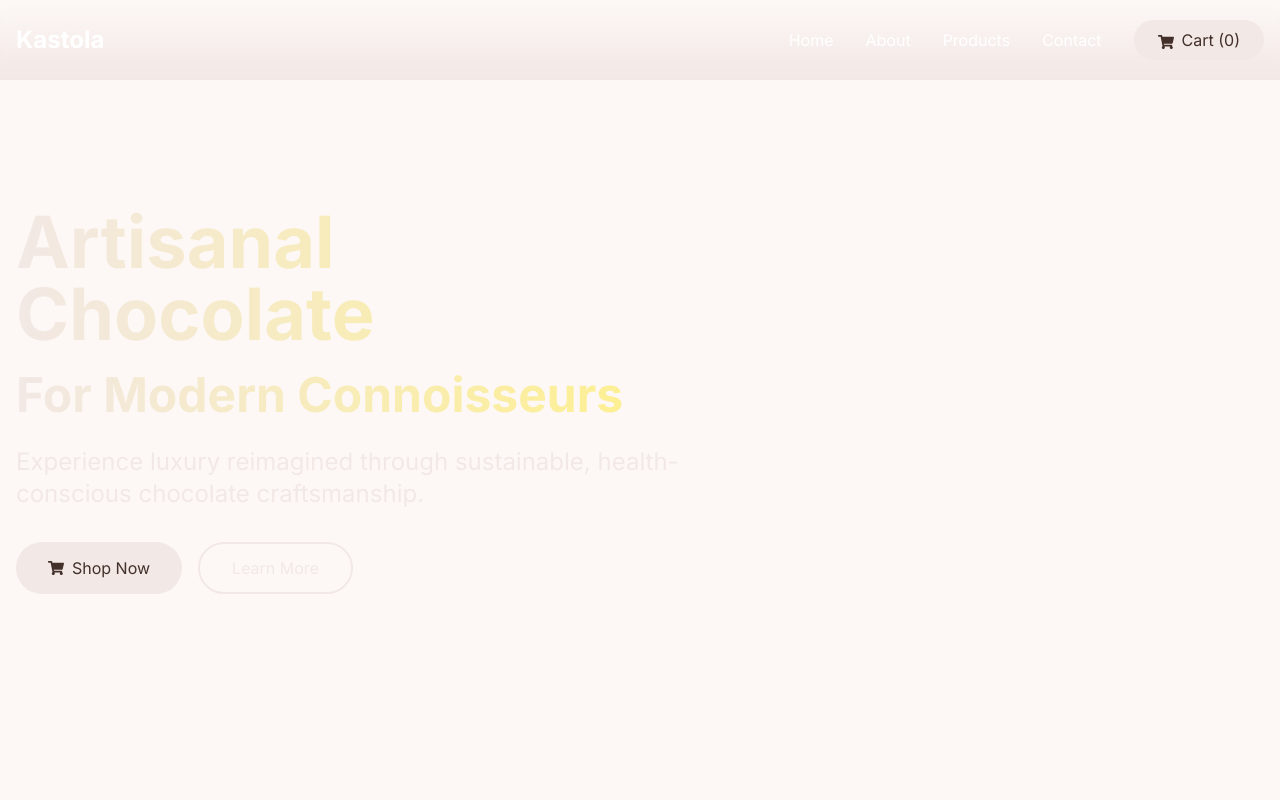
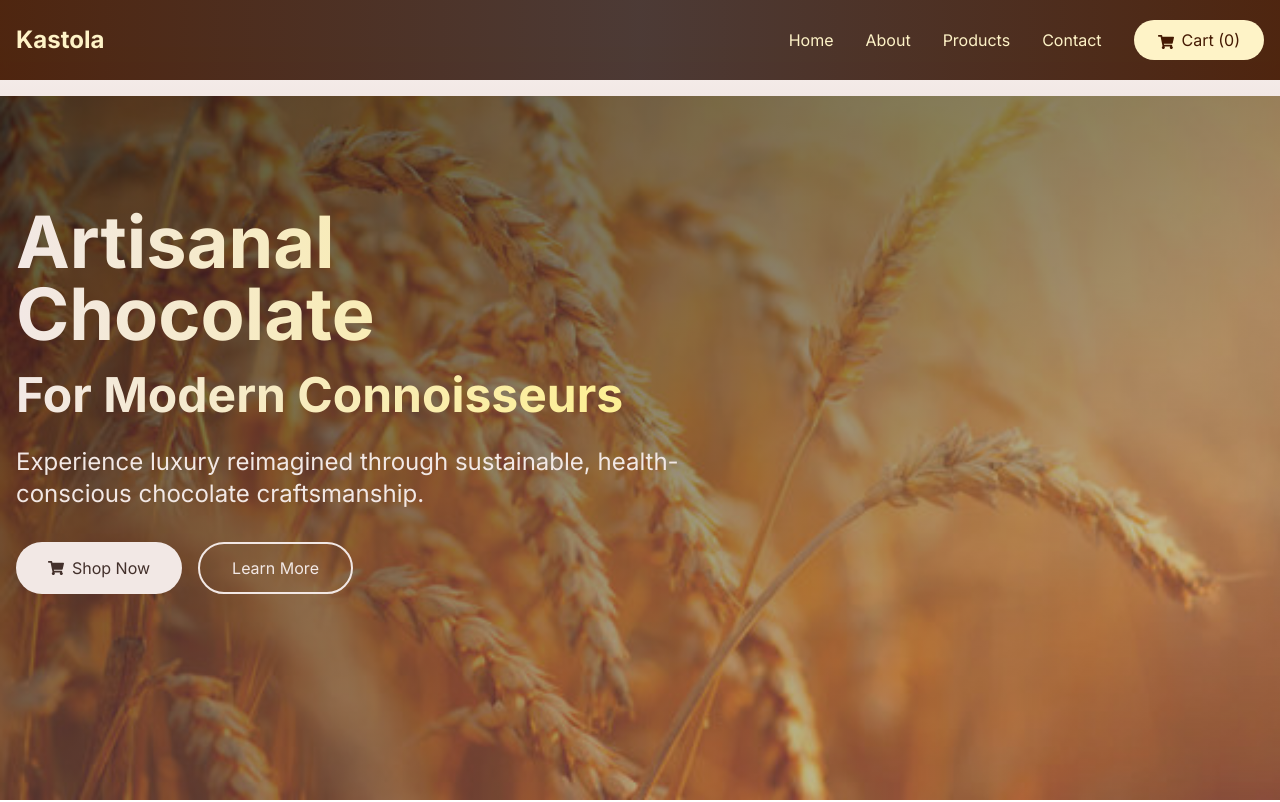
Before and after one commit to Akilalochana/Chocolate-website-project, a React (Vite) app: page / in a window 1280 px wide. Shown: the top 802 px of the page. Built offline with nearby package versions, Linux system fonts and the light colour scheme.

Commit message:
add images

```diff
--- a/src/components/home/Hero.jsx
+++ b/src/components/home/Hero.jsx
@@ -11,11 +11,12 @@ function Hero() {
         {/* Main background image */}
         <div
           className="absolute inset-0 bg-cover bg-center"
-          style={{ backgroundImage: `url('/images/chocolate-bg.jpg')` }}
+          style={{ backgroundImage: `url('/images/wheat.jpg')` }}
         />
 
-        {/* Gradient overlay */}
-        <div className="absolute inset-0 bg-gradient-to-br from-brown-950/90 via-brown-900/85 to-brown-800/80" />
+        {/* Gradient overlay - adjusted for better visibility with your image */}
+        <div className="absolute inset-0 bg-gradient-to-br from-black/70 via-brown-900/60 to-brown-800/20" />
+
       </div>
 
       {/* Content */}
@@ -51,9 +52,9 @@ function Hero() {
         </motion.div>
       </div>
 
-      {/* Decorative elements */}
-      <div className="absolute bottom-0 left-0 right-0 h-32 bg-gradient-to-t from-brown-950 to-transparent z-10" />
-      <div className="absolute top-0 left-0 right-0 h-20 bg-gradient-to-b from-brown-950 to-transparent z-10" />
+      {/* Enhanced decorative elements for better transition with your image */}
+      <div className="absolute bottom-0 left-0 right-0 h-40 bg-gradient-to-t from-brown-950 to-transparent z-10" />
+      <div className="absolute top-0 left-0 right-0 h-24 bg-gradient-to-b from-brown-950 to-transparent z-10" />
     </section>
   );
 }
--- a/src/components/layout/Navbar.jsx
+++ b/src/components/layout/Navbar.jsx
@@ -12,11 +12,11 @@ function Navbar() {
   ];
 
   return (
-    <nav className="fixed w-full z-50 bg-brown-950/90 backdrop-blur-sm">
+    <nav className="fixed w-full z-50 bg-gradient-to-r from-amber-950/95 via-brown-900/95 to-amber-950/95 backdrop-blur-sm">
       <div className="container mx-auto px-4">
         <div className="flex justify-between items-center h-20">
           {/* Logo */}
-          <a href="#home" className="text-2xl font-bold text-white">
+          <a href="#home" className="text-2xl font-bold text-amber-100">
             Kastola
           </a>
 
@@ -26,12 +26,12 @@ function Navbar() {
               <a
                 key={item.label}
                 href={item.href}
-                className="text-white hover:text-brown-100 transition-colors"
+                className="text-amber-100 hover:text-amber-300 transition-colors"
               >
                 {item.label}
               </a>
             ))}
-            <button className="bg-brown-100 text-brown-900 px-6 py-2 rounded-full hover:bg-white transition-colors">
+            <button className="bg-amber-100 text-amber-950 px-6 py-2 rounded-full hover:bg-amber-200 transition-colors">
               <FaShoppingCart className="inline-block mr-2" />
               Cart (0)
             </button>
@@ -39,7 +39,7 @@ function Navbar() {
 
           {/* Mobile Menu Button */}
           <button
-            className="md:hidden text-white"
+            className="md:hidden text-amber-100"
             onClick={() => setIsOpen(!isOpen)}
           >
             {isOpen ? <FaTimes size={24} /> : <FaBars size={24} />}
@@ -54,14 +54,14 @@ function Navbar() {
                 <a
                   key={item.label}
                   href={item.href}
-                  className="block px-3 py-2 text-white hover:bg-brown-800 rounded-md"
+                  className="block px-3 py-2 text-amber-100 hover:bg-amber-900/50 rounded-md"
                   onClick={() => setIsOpen(false)}
                 >
                   {item.label}
                 </a>
               ))}
               <button
-                className="w-full text-left px-3 py-2 text-white hover:bg-brown-800 rounded-md"
+                className="w-full text-left px-3 py-2 text-amber-100 hover:bg-amber-900/50 rounded-md"
                 onClick={() => setIsOpen(false)}
               >
                 <FaShoppingCart className="inline-block mr-2" />
```
Also changed, not shown: public/images/wheat.jpg (added).
